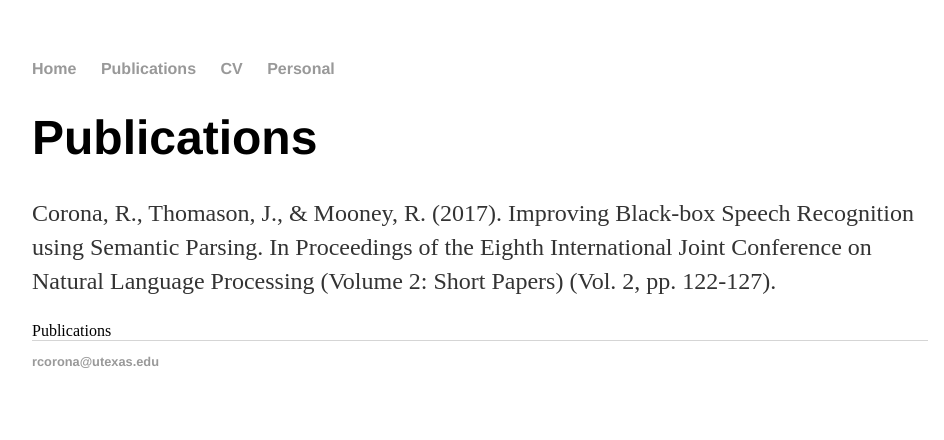
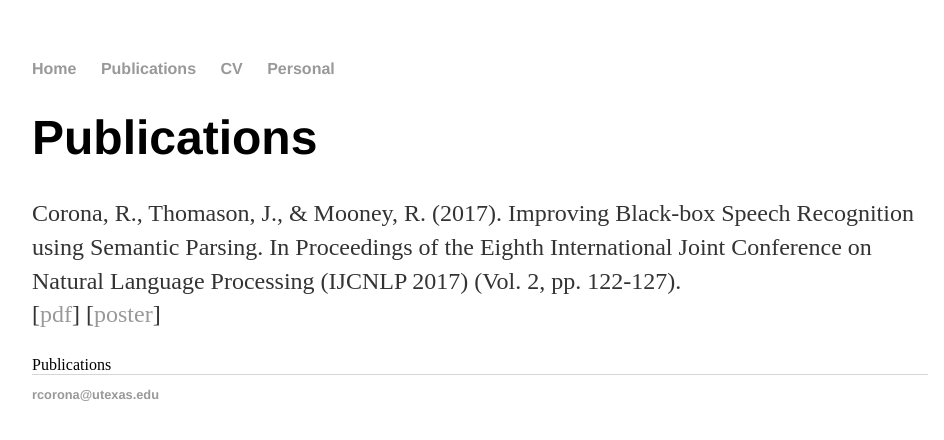
Before and after one commit to rcorona/old_website, a Jekyll site: the page built from publications/index.html, in a window 1280 px wide. Shown: the top 440 px of the page, without its empty margins (160-1104 px from the left). Built offline with Jekyll 4.4.1, drawn with Linux system fonts in a browser that asks for light colours.

Commit message:
Update index.html

```diff
--- a/publications/index.html
+++ b/publications/index.html
@@ -4,9 +4,13 @@ title: Publications
 ---
 	<h1>{{ page.title }}</h1>
 	<p>
-	Corona, R., Thomason, J., & Mooney, R. (2017).
-	Improving Black-box Speech Recognition using Semantic Parsing.
-	In Proceedings of the Eighth International Joint Conference on Natural Language Processing
-	(Volume 2: Short Papers) (Vol. 2, pp. 122-127).
+		Corona, R., Thomason, J., & Mooney, R. (2017).
+		Improving Black-box Speech Recognition using Semantic Parsing.
+		In Proceedings of the Eighth International Joint Conference on Natural Language Processing
+		(IJCNLP 2017) (Vol. 2, pp. 122-127).
+		</br>
+		[<a href="/papers/ijcnlp2017.pdf">pdf</a>]
+		[<a href="/presentations/corona.ijcnlp17.poster.pdf">poster</a>]
 	</p>
+
   Publications
```
